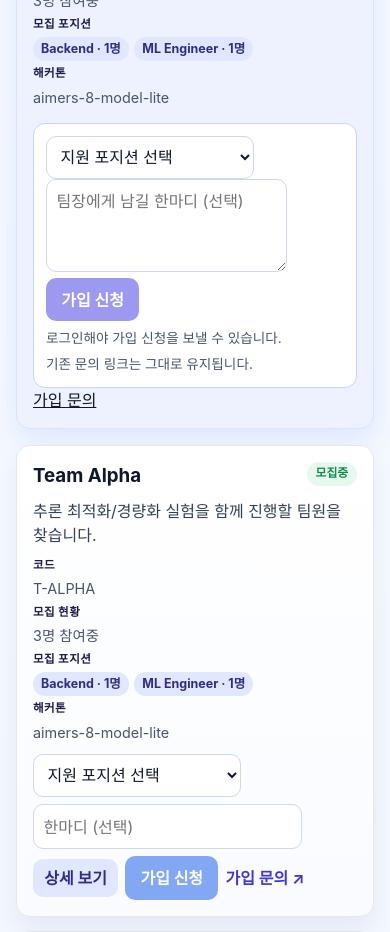
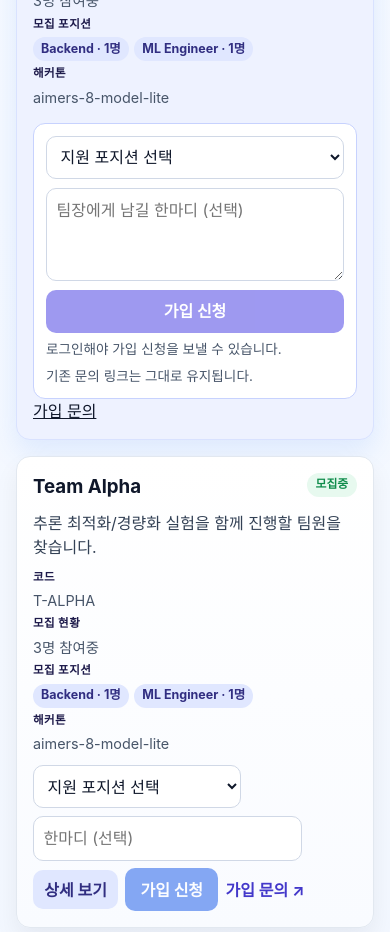
Before and after one commit to kangjung/hackathon-app, a Vue app: page /teams/T-ALPHA in a window 390 px wide. Shown: the part 800-1732 px from the top of the page. Built offline with nearby package versions, Linux system fonts and the light colour scheme.

Commit message:
Fix team detail apply form layout overflow

```diff
--- a/src/views/Teams.vue
+++ b/src/views/Teams.vue
@@ -114,6 +114,7 @@
         <p class="meta"><strong>해커톤</strong><span>{{ selectedTeam.hackathonSlug || '없음' }}</span></p>
 
         <div class="apply-box" v-if="!canManageTeam(selectedTeam)">
+          <div class="apply-controls">
             <select v-model="applyRole">
               <option disabled value="">지원 포지션 선택</option>
               <option v-for="position in getOpenPositions(selectedTeam)" :key="position.role" :value="position.role">
@@ -129,6 +130,7 @@
             >
               가입 신청
             </button>
+          </div>
           <p v-if="!authStore.isLoggedIn" class="hint">로그인해야 가입 신청을 보낼 수 있습니다.</p>
           <p class="hint">기존 문의 링크는 그대로 유지됩니다.</p>
         </div>
@@ -604,6 +606,9 @@ input, select, textarea { border: 1px solid #d0d8e6; border-radius: 10px; paddin
 .apply-btn { background: #2563eb; }
 .toggle-btn { background: #0f766e; }
 .apply-box, .requests-box, .edit-box { margin-top: 0.9rem; padding: 0.75rem; border-radius: 12px; border: 1px solid #c7d2fe; background: #fff; }
+.apply-controls { display: grid; gap: 0.55rem; grid-template-columns: minmax(170px, 210px) minmax(0, 1fr) auto; align-items: end; }
+.apply-controls textarea { min-height: 72px; resize: vertical; }
+.apply-controls button { white-space: nowrap; height: fit-content; }
 .edit-grid { display: grid; gap: 0.45rem; margin-bottom: 0.55rem; }
 .requests-box h3 { margin: 0; }
 .hint { margin: 0.4rem 0 0; color: #475569; font-size: 0.85rem; }
@@ -614,4 +619,8 @@ input, select, textarea { border: 1px solid #d0d8e6; border-radius: 10px; paddin
 .request-actions { display: flex; gap: 0.35rem; }
 .request-actions .approve { background: #16a34a; }
 .request-actions .reject { background: #dc2626; }
+@media (max-width: 760px) {
+  .apply-controls { grid-template-columns: 1fr; align-items: stretch; }
+  .apply-controls button { justify-self: stretch; }
+}
 </style>
```
Lines whose indentation alone changed are shown as unchanged.
